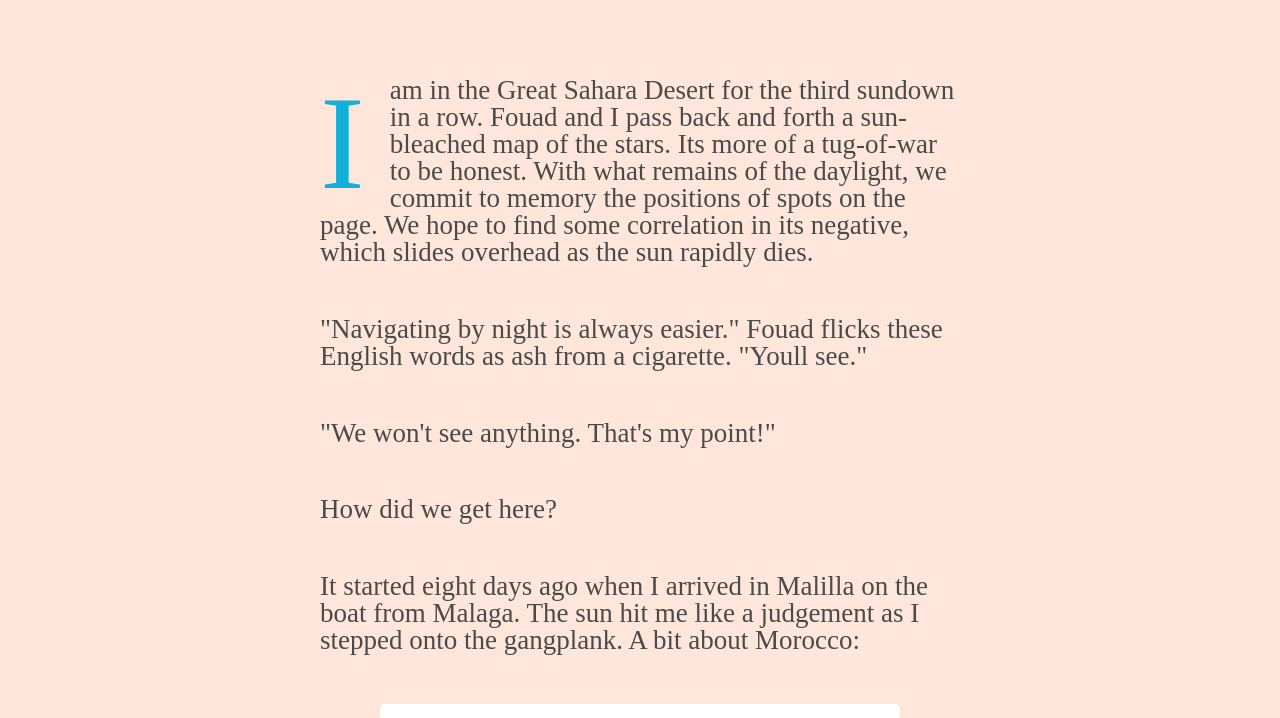
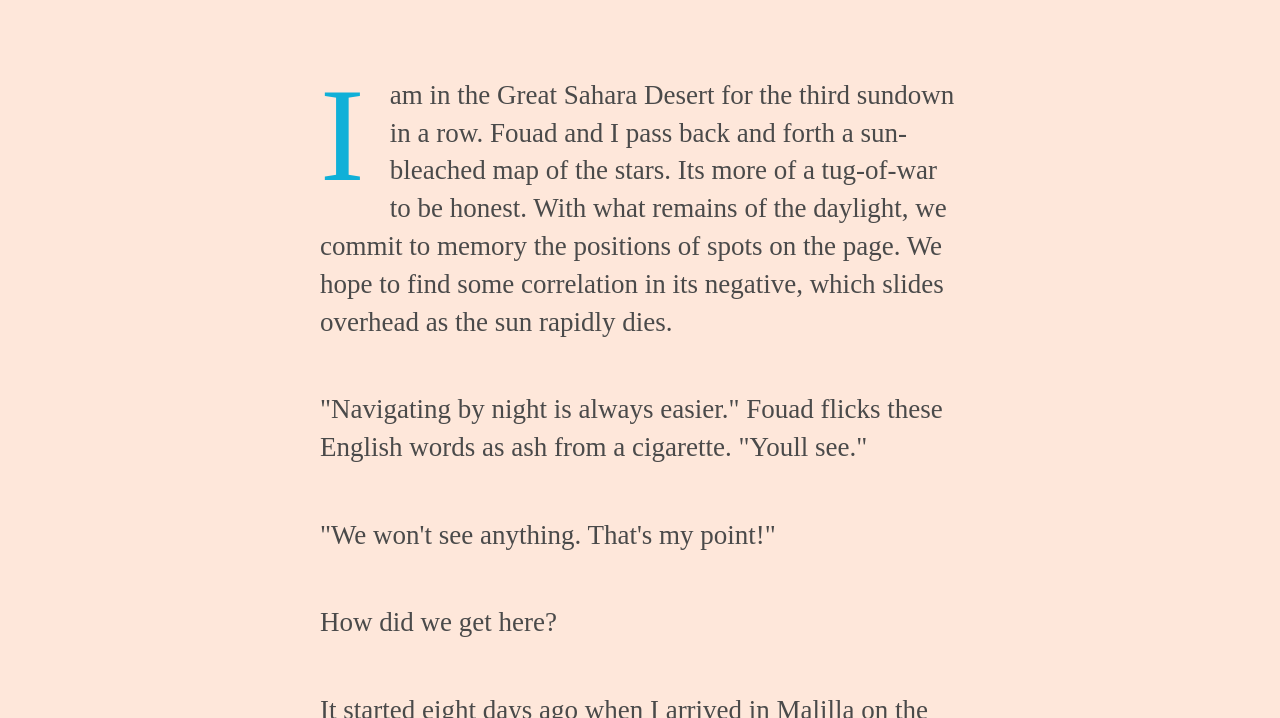
Before and after one commit to CRivera19/Codecademy, a plain HTML site: page CSS/Conleavy/index.html in a window 1280 px wide. Shown: the part 1374-2092 px from the top of the page. Drawn offline with Linux system fonts and the light colour scheme; files that its build step writes are made by us from their sources; a web font is replaced by a local one.

Commit message:
finished product

```diff
--- a/CSS/Conleavy/style.css
+++ b/CSS/Conleavy/style.css
@@ -26,6 +26,7 @@ html {
     box-shadow: 0 2px 6px 0 rgba(0, 0, 0, 0.05);
     font-family: Verdana, sans-serif;
     font-size: .77rem;
+    font-weight: bold;
   }
 
   .header .logo {
@@ -72,11 +73,15 @@ html {
     border-bottom: 4px solid #ffb78c;
     font-size: 1.44rem;
     letter-spacing: 2px;
+    font-weight: 500;
+    font-family: 'Work Sans', 'Arial', sans-serif;
   }
 
   .banner h1 {
     padding-top: 1.11rem;
     font-size: 11rem;
+    font-weight: 900;
+    font-family: 'Abril Fatface', sans-serif;
   }
 
   @media only screen and (max-width: 750px) {
@@ -105,6 +110,7 @@ html {
     padding: 0 25% 4rem 25%;
     background-color: rgb(254, 231, 218);
     color: #4a4a4a;
+    font-family: 'Work Sans', serif;
   }
 
   .photo {
@@ -126,6 +132,7 @@ html {
 
   .photo .caption {
     font-style: italic;
+    font-family: 'Merriweather', serif;
   }
 
   .photo.first {
@@ -137,6 +144,7 @@ html {
   .journal p {
     padding-bottom: 2.77rem;
     font-size: 1.5rem;
+    line-height: 1.4;
   }
 
   .journal .first-letter {
@@ -145,6 +153,7 @@ html {
     font-family: "Abril Fatface", serif;
     font-size: 7.44rem;
     color: #10b0d8;
+    line-height: .87;
   }
 
   .quote {
@@ -156,6 +165,7 @@ html {
     text-align: center;
     font-size: 3.55rem;
     font-weight: 800;
+    line-height: 1.2;
   }
 
   @media only screen and (max-width: 680px) {
@@ -171,6 +181,7 @@ html {
     align-items: center;
     padding: 0 1%;
     background-color: #212121;
+    font-family: 'Croissant One', 'Merriweather', serif;
   }
 
   footer .image-container {
@@ -181,6 +192,7 @@ html {
     flex-grow: 1;
     font-style: italic;
     color: #9b9b9b;
+    line-height: 1.5;
   }
 
   footer p {
@@ -211,3 +223,56 @@ html {
       overflow: hidden;
     }
   }
+
+  /* latin */
+  @font-face {
+    font-family: 'Abril Fatface';
+    font-style: normal;
+    font-weight: 400;
+    font-display: swap;
+    src: local('Abril Fatface'), local('AbrilFatface-Regular'), url(https://fonts.gstatic.com/s/abrilfatface/v10/zOL64pLDlL1D99S8g8PtiKchq-dmjQ.woff2) format('woff2');
+    unicode-range: U+0000-00FF, U+0131, U+0152-0153, U+02BB-02BC, U+02C6, U+02DA, U+02DC, U+2000-206F, U+2074, U+20AC, U+2122, U+2191, U+2193, U+2212, U+2215, U+FEFF, U+FFFD;
+  }
+  @font-face {
+    font-family: 'Merriweather';
+    font-style: normal;
+    font-weight: 400;
+    font-display: swap;
+    src: local('Merriweather Regular'), local('Merriweather-Regular'), url(https://fonts.gstatic.com/s/merriweather/v20/u-440qyriQwlOrhSvowK_l5-fCZM.woff2) format('woff2');
+    unicode-range: U+0000-00FF, U+0131, U+0152-0153, U+02BB-02BC, U+02C6, U+02DA, U+02DC, U+2000-206F, U+2074, U+20AC, U+2122, U+2191, U+2193, U+2212, U+2215, U+FEFF, U+FFFD;
+  }
+  @font-face {
+    font-family: 'Merriweather';
+    font-style: italic;
+    font-weight: 400;
+    font-display: swap;
+    src: local('Merriweather Italic'), local('Merriweather-Italic'), url(https://fonts.gstatic.com/s/merriweather/v20/u-4m0qyriQwlOrhSvowK_l5-eRZOf-I.woff2) format('woff2');
+    unicode-range: U+0000-00FF, U+0131, U+0152-0153, U+02BB-02BC, U+02C6, U+02DA, U+02DC, U+2000-206F, U+2074, U+20AC, U+2122, U+2191, U+2193, U+2212, U+2215, U+FEFF, U+FFFD;
+  }
+  @font-face {
+    font-family: 'Work Sans';
+    font-style: normal;
+    font-weight: 400;
+    font-display: swap;
+    src: local('Work Sans'), local('WorkSans-Regular'), url(https://fonts.gstatic.com/s/worksans/v4/QGYsz_wNahGAdqQ43Rh_fKDp.woff2) format('woff2');
+    unicode-range: U+0000-00FF, U+0131, U+0152-0153, U+02BB-02BC, U+02C6, U+02DA, U+02DC, U+2000-206F, U+2074, U+20AC, U+2122, U+2191, U+2193, U+2212, U+2215, U+FEFF, U+FFFD;
+  }
+  @font-face {
+    font-family: 'Work Sans';
+    font-style: normal;
+    font-weight: 500;
+    font-display: swap;
+    src: local('Work Sans Medium'), local('WorkSans-Medium'), url(https://fonts.gstatic.com/s/worksans/v4/QGYpz_wNahGAdqQ43Rh3j4P8mNhN.woff2) format('woff2');
+    unicode-range: U+0000-00FF, U+0131, U+0152-0153, U+02BB-02BC, U+02C6, U+02DA, U+02DC, U+2000-206F, U+2074, U+20AC, U+2122, U+2191, U+2193, U+2212, U+2215, U+FEFF, U+FFFD;
+  }
+  @font-face {
+    font-family: 'Work Sans';
+    font-style: normal;
+    font-weight: 800;
+    font-display: swap;
+    src: local('Work Sans ExtraBold'), local('WorkSans-ExtraBold'), url(https://fonts.gstatic.com/s/worksans/v4/QGYpz_wNahGAdqQ43Rh324b8mNhN.woff2) format('woff2');
+    unicode-range: U+0000-00FF, U+0131, U+0152-0153, U+02BB-02BC, U+02C6, U+02DA, U+02DC, U+2000-206F, U+2074, U+20AC, U+2122, U+2191, U+2193, U+2212, U+2215, U+FEFF, U+FFFD;
+  }
+  @font-face {
+    src: url('fonts/CroissantOne-Regular.ttf');
+  }
```
Also changed, not shown: CSS/Conleavy/index.html (line endings or trailing spaces).
